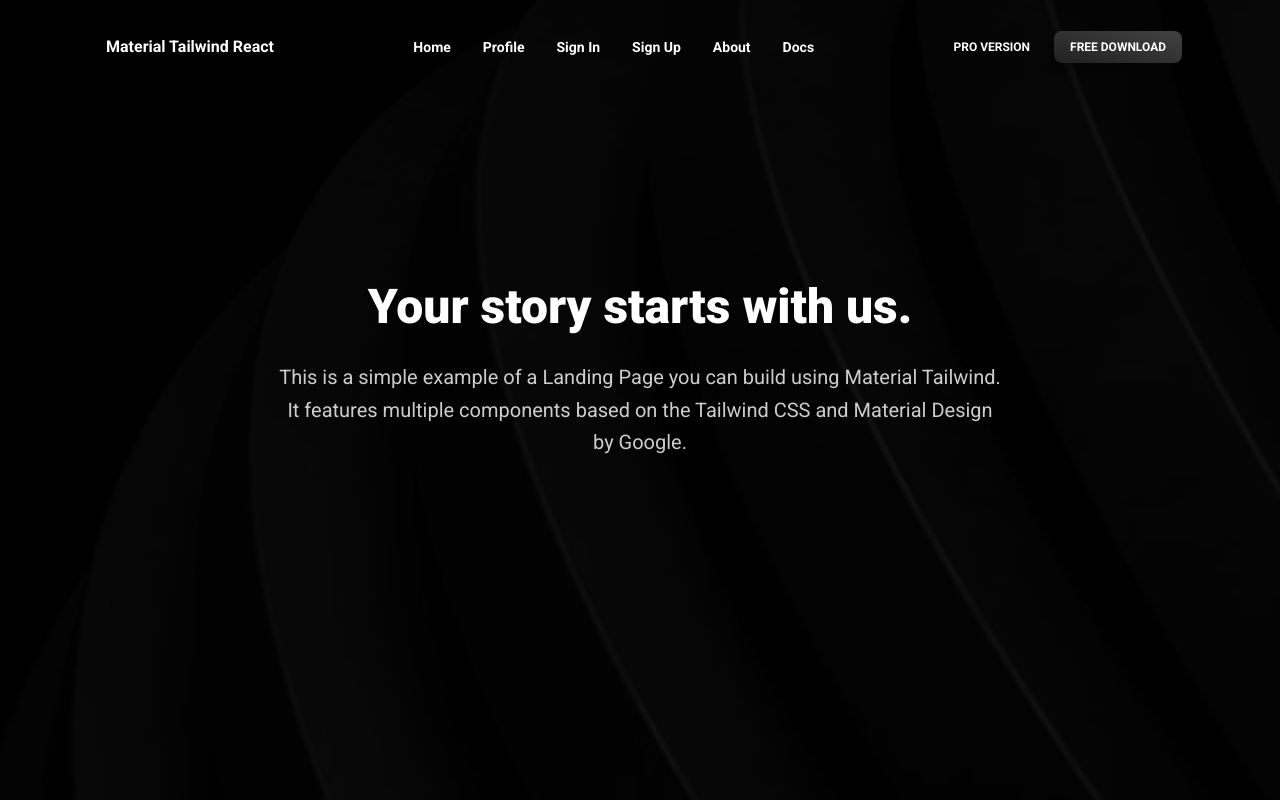
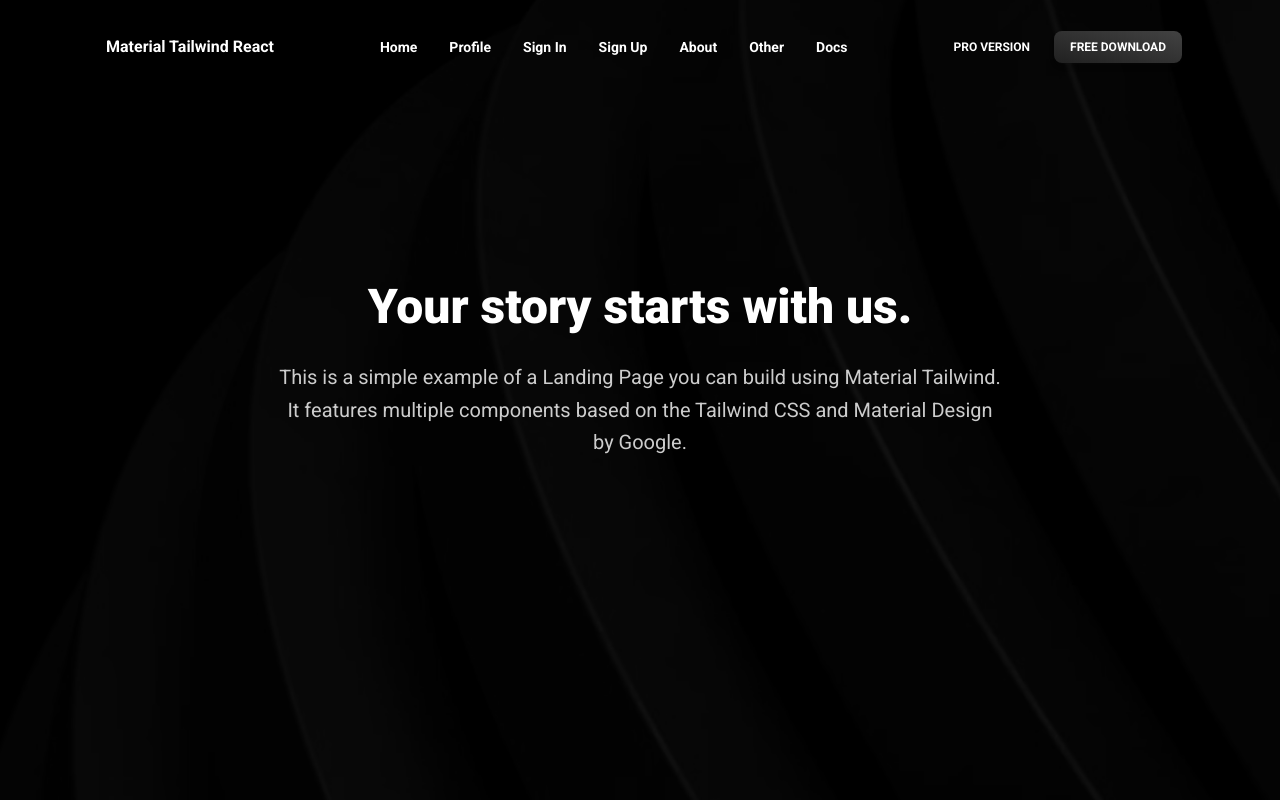
Before and after one commit to greentreegroup/glynac.ai-website, a React (Vite) app: page /home in a window 1280 px wide. Shown: the top 800 px of the page. Built offline with nearby package versions, Linux system fonts and the light colour scheme.

Commit message:
Fixed Others in NavBar

```diff
--- a/src/routes.jsx
+++ b/src/routes.jsx
@@ -1,4 +1,4 @@
-import { Home, Profile, SignIn, SignUp, About } from "@/pages";
+import { Home, Profile, SignIn, SignUp, About, Other } from "@/pages";
 
 export const routes = [
   {
@@ -27,6 +27,11 @@ export const routes = [
     element: <About />,
   },
   {
+    name: "Other",
+    path: "/other",
+    element: <Other />,
+  },
+  {
     name: "Docs",
     href: "https://www.material-tailwind.com/docs/react/installation",
     target: "_blank",
--- a/src/widgets/layout/navbar.jsx
+++ b/src/widgets/layout/navbar.jsx
@@ -9,6 +9,7 @@ import {
   IconButton,
 } from "@material-tailwind/react";
 import { Bars3Icon, XMarkIcon } from "@heroicons/react/24/outline";
+
 
 export function Navbar({ brandName, routes, action }) {
   const [openNav, setOpenNav] = React.useState(false);
```
